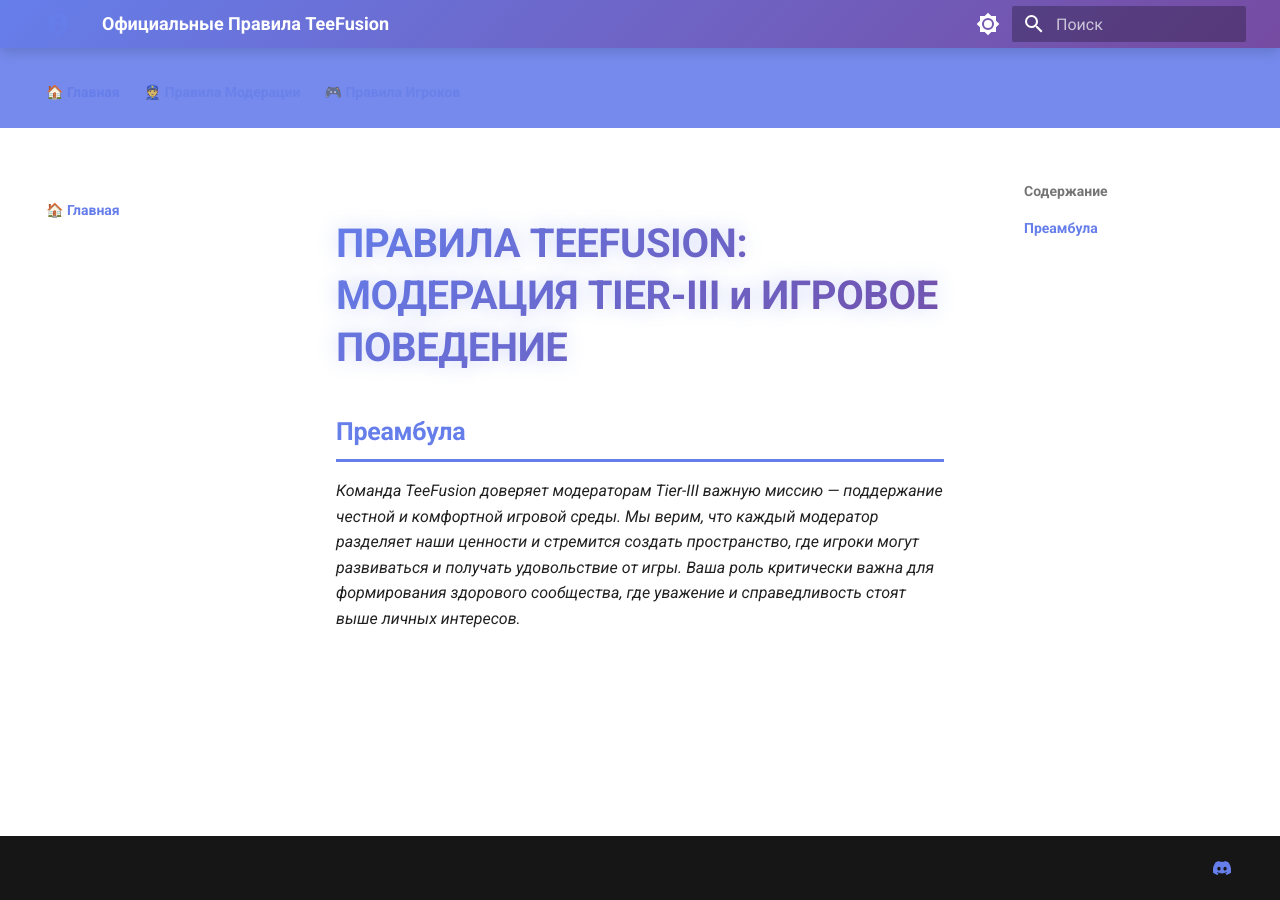
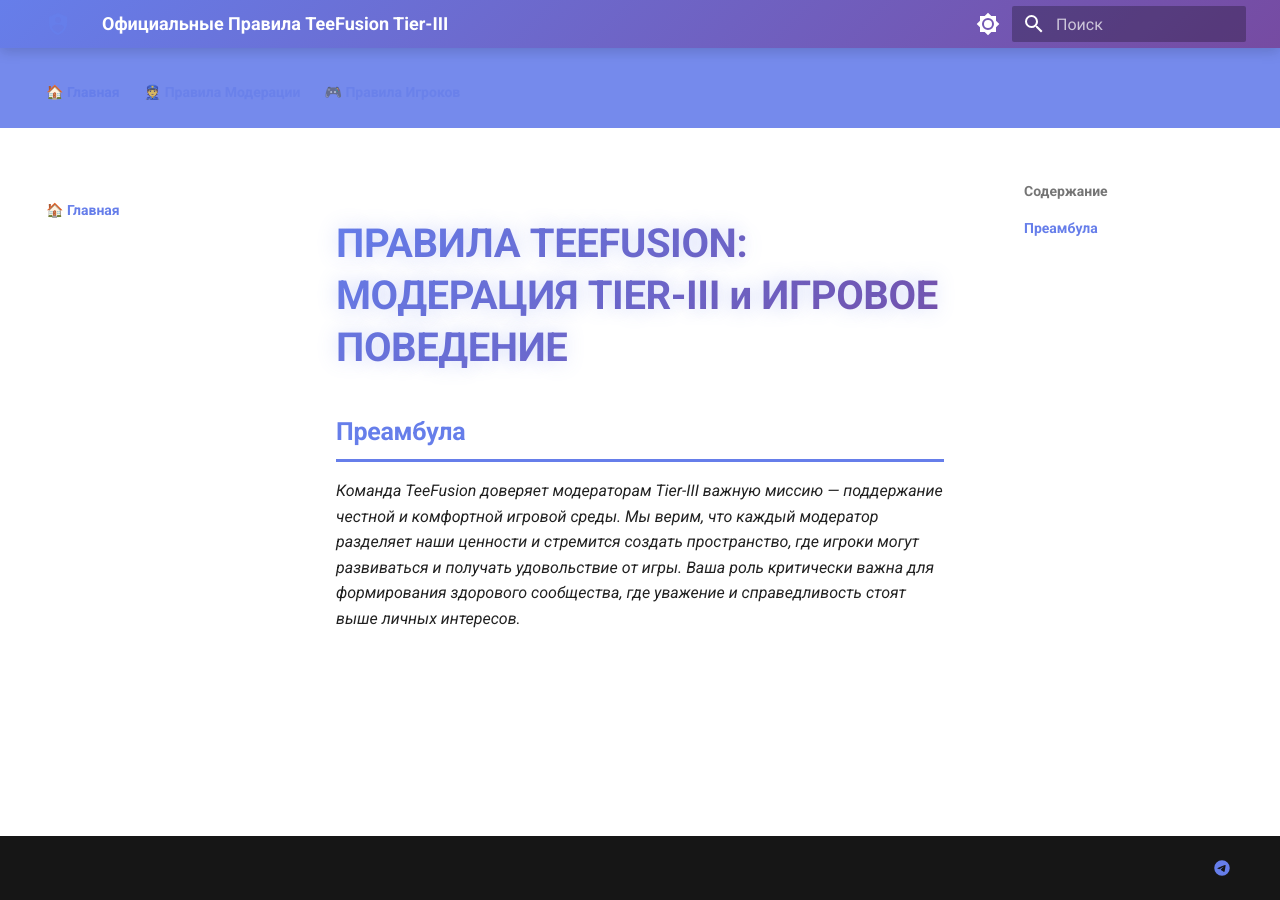
Before and after one commit to yorushi-code/Rules.Tier-III, an MkDocs documentation site: the page built from docs/index.md, in a window 1280 px wide. Built offline with MkDocs 1.6.1 and Material for MkDocs 9.7.7, drawn with Linux system fonts in a browser that asks for light colours.

Commit message:
Update mkdocs.yml

```diff
--- a/mkdocs.yml
+++ b/mkdocs.yml
@@ -1,6 +1,6 @@
-site_name: Официальные Правила TeeFusion
+site_name: Официальные Правила TeeFusion Tier-III
 site_url: https://yorushi-code.github.io/Rules.Tier-III/
-site_description: Правила модерации и поведения игроков на серверах TeeFusion
+site_description: Правила модерации и поведения игроков на серверах TeeFusion Tier-III
 site_author: TeeFusion
 
 theme:
@@ -51,8 +51,8 @@
 # Убираем футер "Made with Material for MkDocs"
 extra:
   social:
-    - icon: fontawesome/brands/discord
-      link: https://discord.gg/teefusion
+    - icon: fontawesome/brands/telegram
+      link: https://t.me/Train_Gores
       name: Discord сервер TeeFusion
   generator: false  # ЭТО УБИРАЕТ ФУТЕР!
 
```
